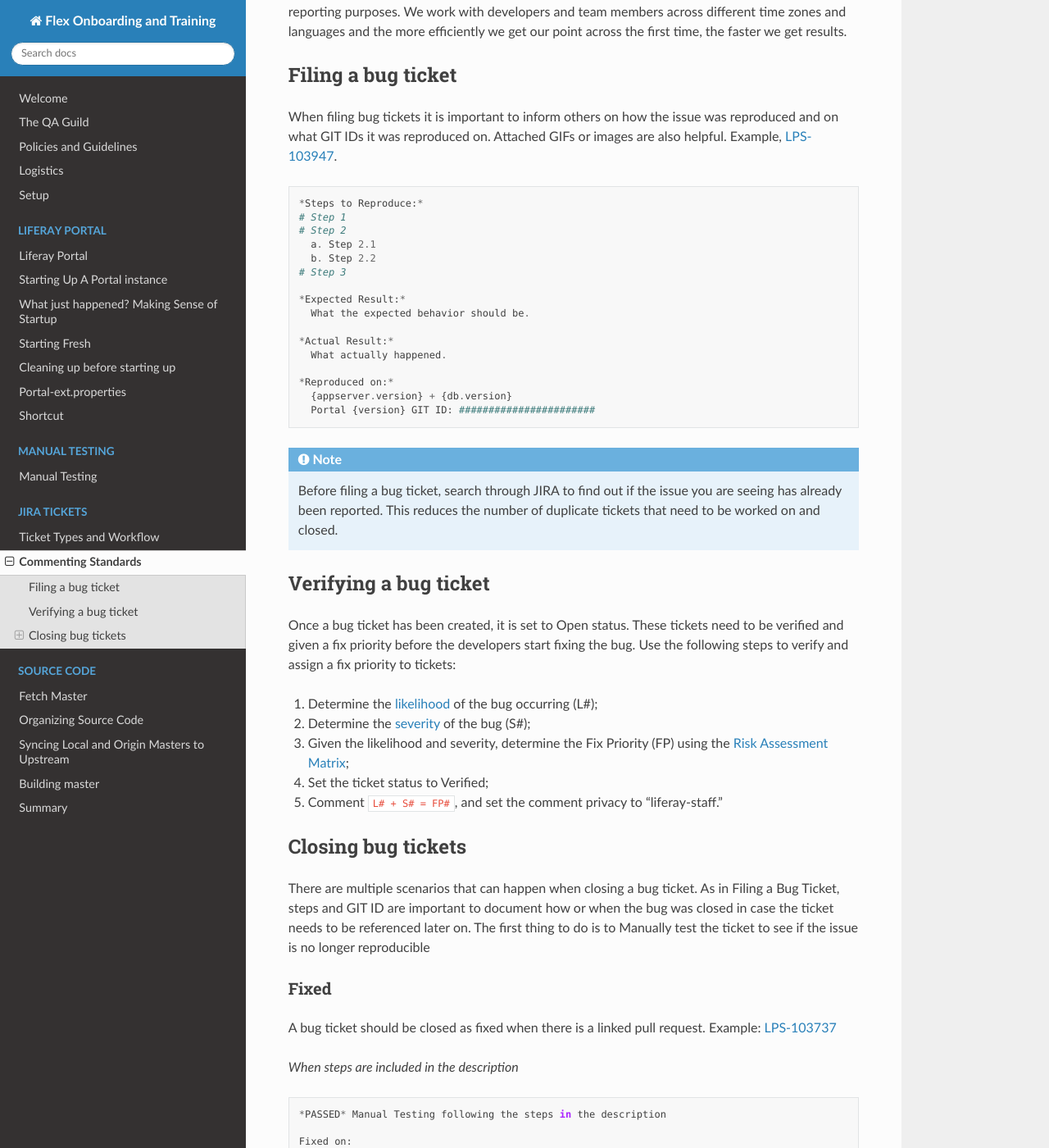
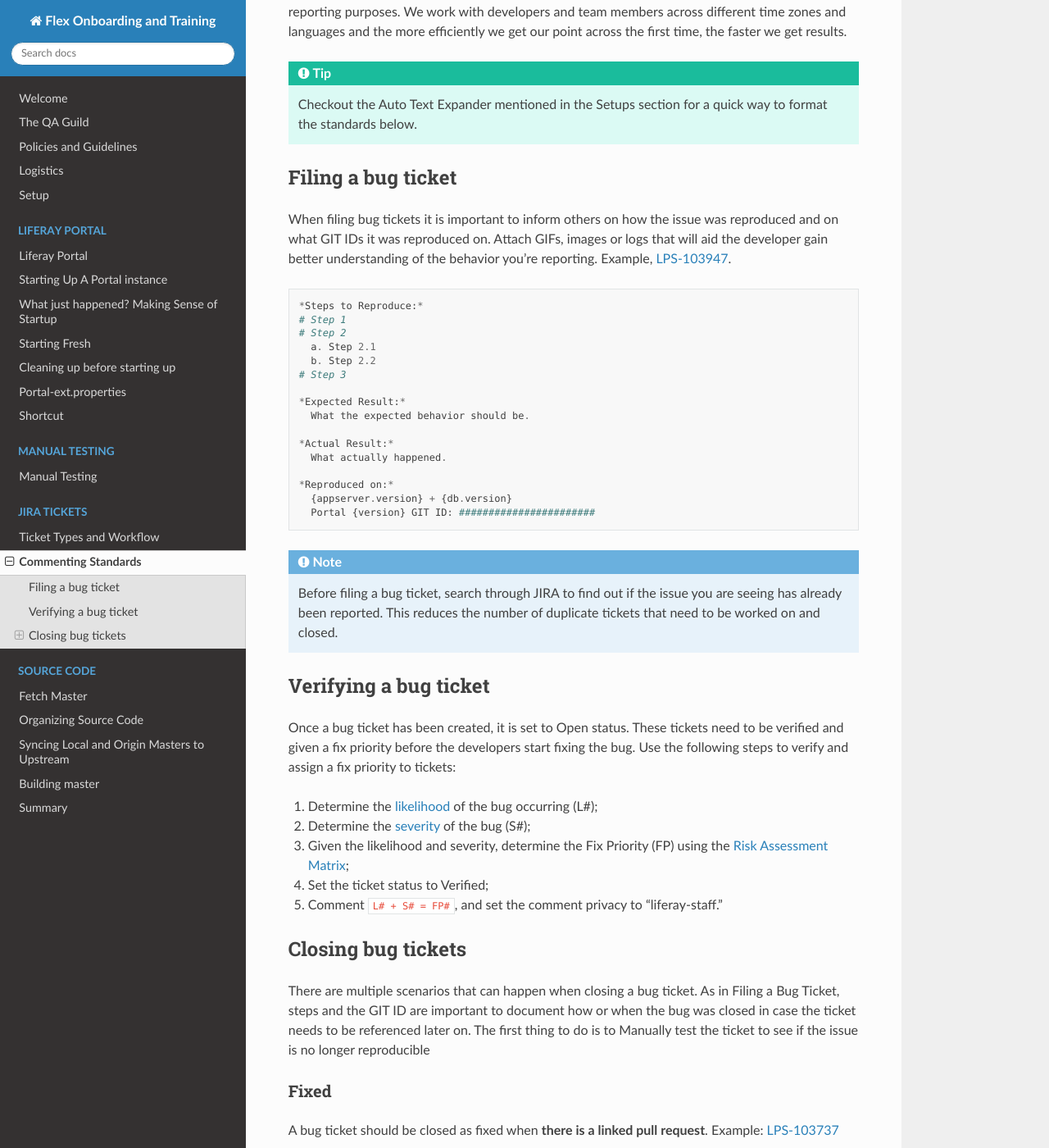
Before and after one commit to nikki-pru/flex-training, a Sphinx documentation site: the page built from docs/jira/jira-standards.rst, in a window 1280 px wide and 1400 px high, scrolled down 229 px. Shown: the whole window at 82% size. Built offline with Sphinx 7.4.7 and the Read the Docs theme 2.0.0, drawn with Linux system fonts in a browser that asks for light colours; some of the changed text lies outside the part shown.

Commit message:
LRQA-63016 Add text Jira section

````diff
--- a/docs/jira/jira-standards.rst
+++ b/docs/jira/jira-standards.rst
@@ -3,9 +3,12 @@ Commenting Standards
 
 Since JIRA is used by most business functions in Liferay, it is good to have some standards when interacting with others over tickets. These are not arbitrary standards but are best practices we’ve developed over the years to efficiently get information across to a developer, another viewer, or for reporting purposes. We work with developers and team members across different time zones and languages and the more efficiently we get our point across the first time, the faster we get results.
 
+.. tip::
+  Checkout the Auto Text Expander mentioned in the Setups section for a quick way to format the standards below.
+
 Filing a bug ticket
 --------------------
-When filing bug tickets it is important to inform others on how the issue was reproduced and on what GIT IDs it was reproduced on. Attached GIFs or images are also helpful. Example, `LPS-103947`_.
+When filing bug tickets it is important to inform others on how the issue was reproduced and on what GIT IDs it was reproduced on. Attach GIFs, images or logs that will aid the developer gain better understanding of the behavior you're reporting. Example, `LPS-103947`_.
 ::
   *Steps to Reproduce:*
   # Step 1
@@ -39,11 +42,11 @@ Once a bug ticket has been created, it is set to Open status. These tickets need
 
 Closing bug tickets
 --------------------
-There are multiple scenarios that can happen when closing a bug ticket. As in Filing a Bug Ticket, steps and GIT ID are important to document how or when the bug was closed in case the ticket needs to be referenced later on. The first thing to do is to Manually test the ticket to see if the issue is no longer reproducible
+There are multiple scenarios that can happen when closing a bug ticket. As in Filing a Bug Ticket, steps and the GIT ID are important to document how or when the bug was closed in case the ticket needs to be referenced later on. The first thing to do is to Manually test the ticket to see if the issue is no longer reproducible
 
 Fixed
-^^^^^^
-A bug ticket should be closed as fixed when there is a linked pull request. Example: `LPS-103737`_
+^^^^^
+A bug ticket should be closed as fixed when **there is a linked pull request**. Example: `LPS-103737`_
 
 *When steps are included in the description*
 ::
@@ -96,6 +99,10 @@ A ticket is no longer reproducible when there is no linked pull request. The iss
 
   A short summary of observed behavior.
 
+Failed QA
+^^^^^^^^^
+A ticket in Resolved status that still fails after manual testing needs to be commented with text similar to that in the **Fixed** section above, except it needs to say ```FAILED``` instead of ```PASSED```.
+
 
 .. _LPS-103947: https://issues.liferay.com/browse/LPS-103947
 .. _LPS-103737: https://issues.liferay.com/browse/LPS-103737
````
Also changed, not shown: docs/jira/jira-workflow.rst (+7 -5 lines).
